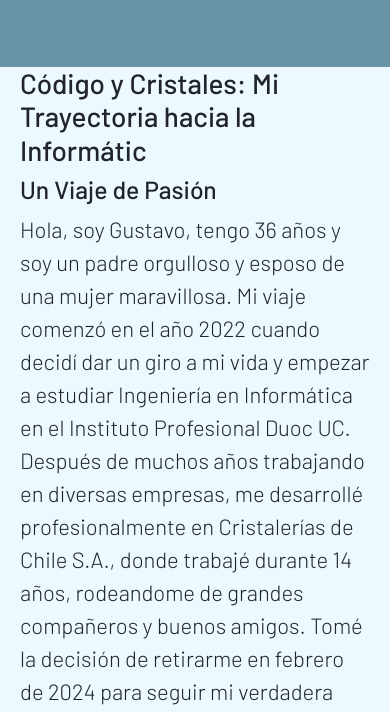
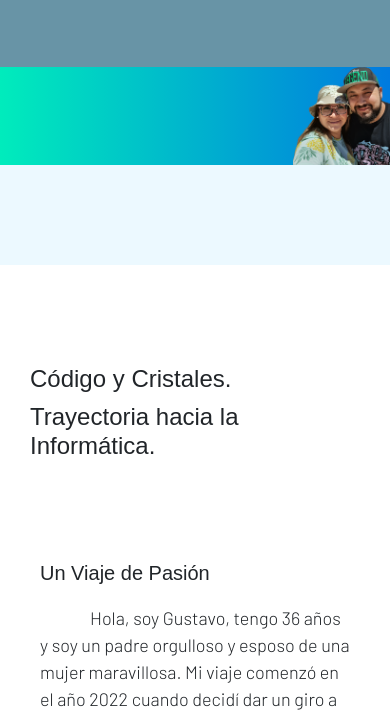
Before and after one commit to roydev-dw/proyecto-coderhouse, a plain HTML site: page pages/sobre-mi.html in a window 390 px wide. Shown: the part 133-845 px from the top of the page. Drawn offline with nearby package versions, Linux system fonts and the light colour scheme; a web font is replaced by a local one.

Commit message:
sobre mi ok

```diff
--- a/css/style.css
+++ b/css/style.css
@@ -1,5 +1,3 @@
-/*Medidas media querys : mobile = 480px tablet = 1024*/
-
 /* =============== Variables de Color ================= */
 :root {
     --color-azul: #394159;
@@ -25,10 +23,6 @@
     font-style: normal;
     overflow-y: scroll;
     font-size: 22px;
-}
-
-main {
-    padding: 0 20px;
 }
 
 /* =============== Encabezado ================= */
@@ -93,6 +87,7 @@ nav ul li a:hover {
 }
 
 /* =============== Estilos Carrusel ================= */
+
 .seccion-carrusel {
     margin-top: 100px;
     margin-bottom: 100px;
@@ -124,7 +119,6 @@ nav ul li a:hover {
     margin-bottom: 80px;
 }
 
-
 .tarjeta-grande h5 {
     font-family: "Freeman", sans-serif;
     font-weight: 400;
@@ -132,15 +126,21 @@ nav ul li a:hover {
     text-transform: uppercase;
 }
 
-.tarjeta-grande p {
-    color: var(--color-negro);
-}
-
 .tarjeta-grande button {
     border: none;
     border-radius: 7px;
     background-color: var(--color-verde);
     padding: 3px 10px;
+    transition: all 0.3s ease-in-out;
+}
+
+.tarjeta-grande button:hover {
+    border: none;
+    border-radius: 7px;
+    background-color: var(--color-verde);
+    padding: 3px 10px;
+    transform: scale(1.08);
+    filter: drop-shadow(0px 0px 5px rgba(0, 0, 0, 0.3));
 }
 
 .tarjeta-grande button a {
@@ -158,6 +158,7 @@ nav ul li a:hover {
 
 .seccion-articulos {
     margin-bottom: 80px;
+    padding: 0 20px;
 }
 
 .contenedor-articulo h2 {
@@ -195,7 +196,7 @@ nav ul li a:hover {
 }
 
 .titulo-galeria h1 {
-    font-family: "Freeman";
+    font-family: "Freeman", sans-serif;
     font-size: 50px;
     margin-bottom: 30px;
 }
@@ -234,6 +235,62 @@ nav ul li a:hover {
     border-radius: 20px;
 }
 
+/* ================== Sobre mí ================== */
+.fondo-imagen {
+    background-image: linear-gradient(to left, #007adf 0%, #00ecbc 100%);
+    padding: 0;
+}
+
+.fondo-imagen img {
+    transition: all 0.5s ease-in-out;
+}
+
+.fondo-imagen img:hover {
+    transform: translateX(-10px) scale(1.2);
+    filter: saturate(150%) drop-shadow(0px 0px 10px rgb(232, 255, 255));
+}
+
+.bio {
+    margin-top: 100px;
+    margin-bottom: 100px;
+    background-color: var(--color-blanco);
+    padding: 100px;
+}
+
+.bio-titulo {
+    margin-bottom: 100px;
+}
+
+.bio-parrafos {
+    padding: 0 50px;
+    margin-bottom: 80px;
+}
+
+.bio-titulo h1 {
+    font-family: "Freeman", sans-serif;
+    font-weight: 400;
+    font-size: 50px;
+    margin-bottom: 10px;
+}
+
+.bio-titulo h2 {
+    font-family: "Freeman", sans-serif;
+    font-weight: 400px;
+    font-size: 40px;
+    margin-bottom: 50px;
+}
+
+.bio-parrafos h3 {
+    font-family: "Freeman", sans-serif;
+    font-weight: 400;
+    font-size: 30px;
+    margin-bottom: 20px;
+}
+
+.bio-parrafos p {
+    text-indent: 50px;
+}
+
 /* =============== Radio Online ================= */
 
 .radio-online {
@@ -268,7 +325,28 @@ footer a {
 }
 
 /* Media Queries */
-@media only screen and (max-width: 1199px) {
+@media only screen and (max-width: 1400px) {
+
+    .cuerpo {
+        font-size: 18px;
+    }
+
+    .seccion-carrusel,
+    .seccion-principal,
+    .seccion-articulos,
+    .radio-online,
+    .titulo-galeria,
+    .bio {
+        max-width: 900px;
+    }
+
+    .tarjeta-grande h5 {
+        font-size: 24px;
+    }
+
+    .contenedor-articulo h2 {
+        font-size: 24px;
+    }
 
     .contenedor-img-h {
         width: 370px;
@@ -276,6 +354,10 @@ footer a {
 
     .contenedor-img-h img {
         width: 100%;
+    }
+
+    .contenedor-articulo .contenedor-img img {
+        border: 10px solid var(--color-blanco);
     }
 }
 
@@ -320,8 +402,28 @@ footer a {
         display: flex;
     }
 
-    .contenedor-articulo .contenedor-img img {
-        border: 10px solid var(--color-blanco);
+    .bio {
+        max-width: 600px;
+        padding-top: 100px;
+        padding-left: 30px;
+        padding-right: 30px;
+    }
+
+    .bio-parrafos {
+        padding: 0 10px;
+    }
+
+    .bio-titulo h1,
+    .bio-titulo h2 {
+        font-size: 24px;
+    }
+
+    .bio-parrafos h3 {
+        font-size: 20px;
+    }
+
+    .bio-parrafos p {
+        font-size: 18px;
     }
 }
 
@@ -337,12 +439,30 @@ footer a {
         text-align: justify;
     }
 
-    .contenedor-articulo h2 {
-        font-size: 30px;
+    .contenedor-articulo .contenedor-img img {
+        border: 5px solid var(--color-blanco);
     }
 
-    .contenedor-articulo .contenedor-img img {
-        border: 5px solid var(--color-blanco);
+    .bio {
+        max-width: 400px;
+        padding-top: 100px;
+    }
+
+    .bio-parrafos {
+        padding: 0 10px;
+    }
+
+    .bio-titulo h1,
+    .bio-titulo h2 {
+        font-size: 24px;
+    }
+
+    .bio-parrafos h3 {
+        font-size: 20px;
+    }
+
+    .bio-parrafos p {
+        font-size: 18px;
     }
 }
 
--- a/pages/sobre-mi.html
+++ b/pages/sobre-mi.html
@@ -4,8 +4,6 @@
 <head>
     <meta charset="UTF-8">
     <meta name="viewport" content="width=device-width, initial-scale=1.0">
-    <!-- Estilos css -->
-    <link rel="stylesheet" href="../css/style.css">
     <!-- Fuente Google Fonts -->
     <link rel="preconnect" href="https://fonts.googleapis.com">
     <link rel="preconnect" href="https://fonts.gstatic.com" crossorigin>
@@ -15,6 +13,8 @@
     <!-- Bootstrap 5.3.3 -->
     <link href="https://cdn.jsdelivr.net/npm/bootstrap@5.3.3/dist/css/bootstrap.min.css" rel="stylesheet" integrity="sha384-QWTKZyjpPEjISv5WaRU9OFeRpok6YctnYmDr5pNlyT2bRjXh0JMhjY6hW+ALEwIH"
         crossorigin="anonymous">
+    <!-- Estilos css -->
+    <link rel="stylesheet" href="../css/style.css">
     <title>Blog - Sobre mí</title>
 </head>
 
@@ -43,41 +43,45 @@
 
     <!-- Main -->
     <main class="main-contenido">
-        <section>
-            <div>
-                <h1>Código y Cristales: Mi Trayectoria hacia la Informátic</h1>
+        <div class="container-fluid d-flex justify-content-end fondo-imagen">
+            <img class="w-25" src="../assets/gustavo.png" alt="">
+        </div>
+        <section class="container bio">
+            <div class="bio-titulo">
+                <h1>Código y Cristales.</h1>
+                <h2>Trayectoria hacia la Informática.</h2>
             </div>
-            <div>
-                <h2>Un Viaje de Pasión</h2>
+            <div class="bio-parrafos">
+                <h3>Un Viaje de Pasión</h3>
                 <p>Hola, soy Gustavo, tengo 36 años y soy un padre orgulloso y esposo de una mujer maravillosa. Mi viaje comenzó en el año 2022 cuando decidí dar un giro a mi vida y empezar a estudiar
                     Ingeniería en Informática en el Instituto Profesional Duoc UC. Después de muchos años trabajando en diversas empresas, me desarrollé profesionalmente en Cristalerías de Chile S.A.,
                     donde trabajé durante 14 años, rodeandome de grandes compañeros y buenos amigos. Tomé la decisión de retirarme en febrero de 2024 para seguir mi verdadera pasión: la tecnología y
                     la informática.</p>
             </div>
-            <div>
-                <h2>De Cristalerías a las Aulas</h2>
+            <div class="bio-parrafos">
+                <h3>De Cristalerías a las Aulas</h3>
                 <p>Durante esos 14 años en Cristalerías de Chile, aprendí mucho y crecí tanto personal como profesionalmente. Sin embargo, sentí que era el momento de dar un paso al lado y enfocarme
                     en lo que realmente me hace feliz. Así que, con el apoyo de mis hijos y de mi esposa, decidí volver a estudiar y perseguir mis sueños.</p>
             </div>
-            <div>
-                <h2>Aventuras Académicas</h2>
+            <div class="bio-parrafos">
+                <h3>Aventuras Académicas</h3>
                 <p>En mi primer semestre en Duoc UC, me sumergí en la lógica de programación con la asignatura de Programación de Algoritmos y aprendí sobre bases de datos relacionales en Bases de
-                    Datos. También exploré el diseño y gestión de requisitos y, aunque no fue mi favorito, sobreviví a mucho inglés 🤢.</p><br>
+                    Datos. También exploré el diseño y gestión de requisitos y, aunque no fue mi favorito, sobreviví a mucho inglés 🤢.</p>
                 <p>El segundo semestre fue intenso y emocionante. Aprendí a realizar consultas de bases de datos y desarrollé software de escritorio con programación orientada a objetos. También tuve
-                    la oportunidad de mejorar mis habilidades de comunicación efectiva, aplicar matemáticas a problemas reales y adentrarme en la antropología.</p><br>
+                    la oportunidad de mejorar mis habilidades de comunicación efectiva, aplicar matemáticas a problemas reales y adentrarme en la antropología.</p>
                 <p>El tercer semestre fue cuando realmente empecé a disfrutar al máximo. Descubrí mi amor por el desarrollo web, aprendiendo a implementar sitios con HTML, CSS y Django. Fue una de las
-                    asignaturas más entretenidas que tuve. Además, profundicé en programación de bases de datos e ingeniería de software, y sí, más inglés elemental.</p><br>
+                    asignaturas más entretenidas que tuve. Además, profundicé en programación de bases de datos e ingeniería de software, y sí, más inglés elemental.</p>
                 <p>En el cuarto semestre, me aventuré en el desarrollo de aplicaciones móviles, utilizando herramientas como Ionic, Node.js y Angular para crear una app móvil. También estudié
-                    arquitectura de software, estadística descriptiva y, por supuesto, más inglés.</p><br>
+                    arquitectura de software, estadística descriptiva y, por supuesto, más inglés.</p>
                 <p>Ahora, en mi quinto semestre, estoy explorando la integración de plataformas, los fundamentos del machine learning y la evaluación de proyectos, entre otras cosas.</p>
             </div>
-            <div>
-                <h2>Pasiones y Hobbies</h2>
+            <div class="bio-parrafos">
+                <h3>Pasiones y Hobbies</h3>
                 <p>Aparte de mis estudios, me encanta escuchar música rap y soy un gran fan de los playoffs de la NBA, especialmente de los Dallas Mavericks. También disfruto mucho del anime y el
                     manga. Algunas de mis series favoritas incluyen Fullmetal Alchemist, Hunter x Hunter, Dragon Ball Z, y Haikyuu.</p>
             </div>
-            <div>
-                <h2>El Futuro</h2>
+            <div class="bio-parrafos">
+                <h3>El Futuro</h3>
                 <p>Actualmente, estoy enfocado en mis estudios y en la búsqueda de un trabajo en el rubro de la informática. Estoy emocionado por lo que el futuro me depara y ansioso por aplicar todo
                     lo que he aprendido en una carrera que me apasiona. Mi viaje ha sido desafiante pero increíblemente gratificante, y estoy listo para lo que venga a continuación.</p><br>
                 <p>Este soy yo, Gustavo: un apasionado por la tecnología, amante de la música, fan del basquetbol, el anime y un estudiante comprometido en perseguir sus sueños. ¡Gracias por
```
Also changed, not shown: index.html (+8 -8 lines), pages/articulos.html (+2 -2 lines), pages/galeria.html (+10 -8 lines), assets/gustavo.png (added).
